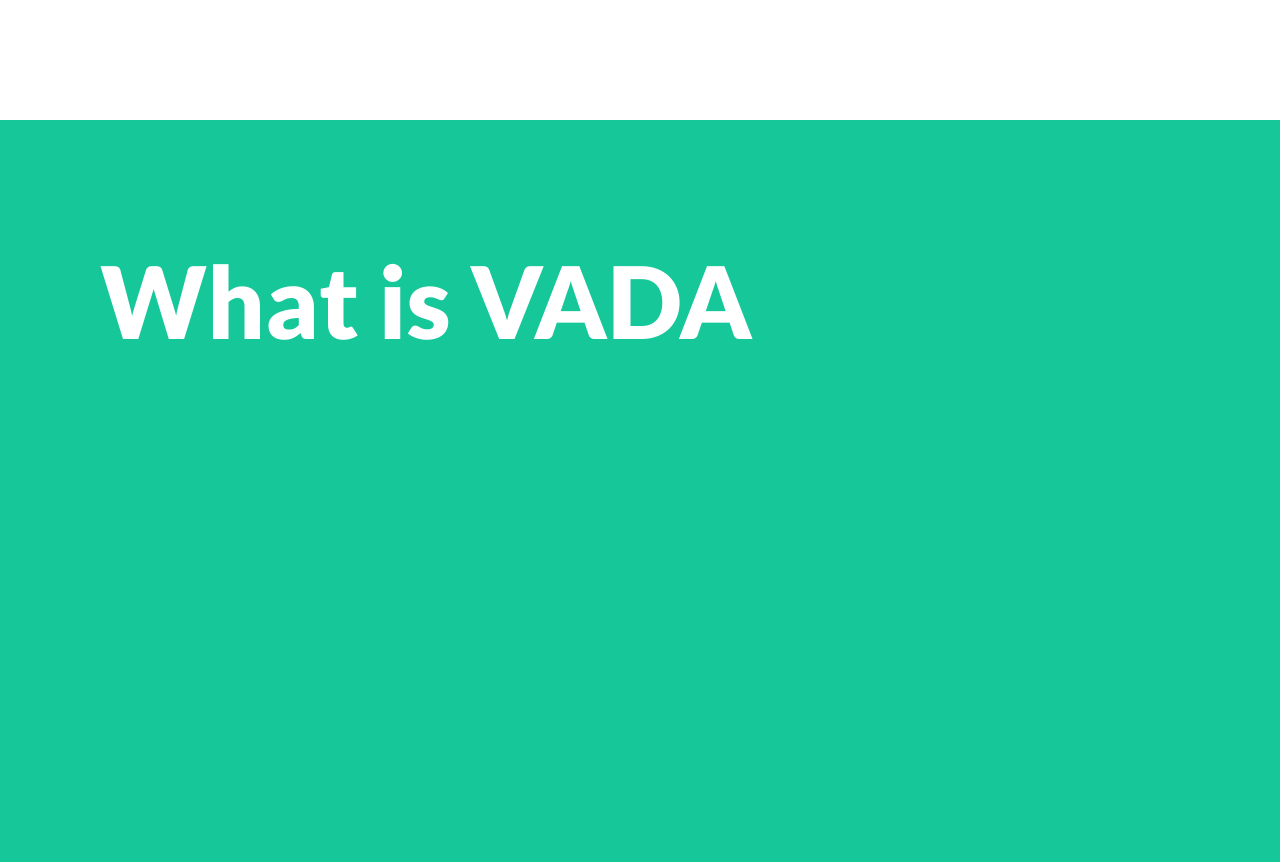
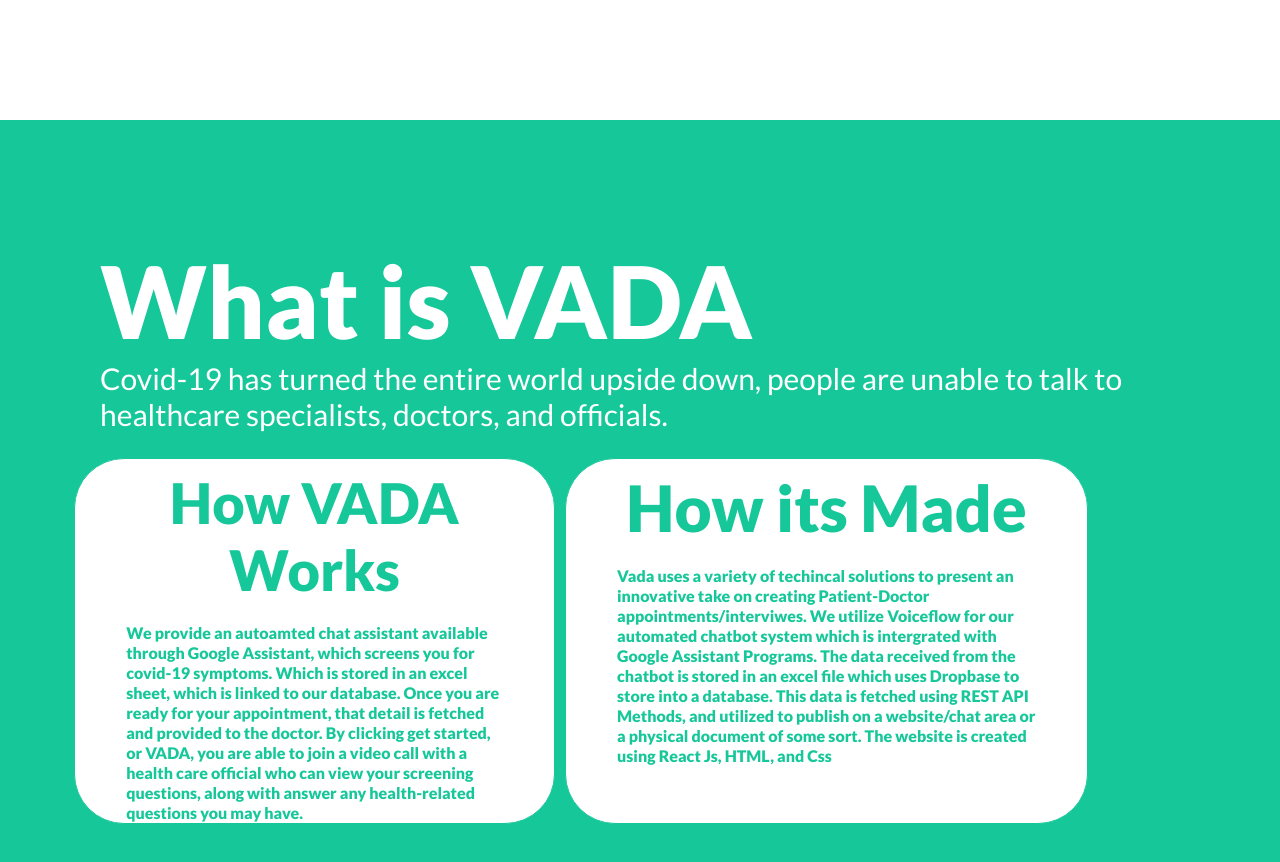
Before and after one commit to yaj-23/HackTheNorth2021, a React (Create React App) app: page / in a window 1280 px wide. Shown: the part 680-1542 px from the top of the page. Built offline with nearby package versions, Linux system fonts and the light colour scheme.

Commit message:
about_completed

```diff
--- a/public/index.html
+++ b/public/index.html
@@ -26,7 +26,7 @@
       work correctly both with client-side routing and a non-root public URL.
       Learn how to configure a non-root public URL by running `npm run build`.
     -->
-    <title>React App</title>
+    <title>VADA Remote Medical</title>
   </head>
   <body>
     <noscript>You need to enable JavaScript to run this app.</noscript>
--- a/src/components/About.css
+++ b/src/components/About.css
@@ -3,12 +3,16 @@
   height: 100vh;
   width: 100%;
   display: flex;
-  flex-direction: row;
+  flex-direction: column;
   background-color: #16c79a;
   object-fit: contain;
   z-index: -1;
 }
-
+.text {
+  flex-direction: row;
+  justify-content: flex-end;
+  margin-right: 100px;
+}
 .header_about {
   color: #ffffff;
   font-size: 100px;
@@ -16,6 +20,56 @@
   font-weight: 900;
   margin-top: 120px;
   margin-left: 100px;
+}
+
+.cards {
+  height: min-content;
+  display: flex;
+  margin-top: 2%;
+  width: 80%;
+  flex-direction: row;
+  margin-left: 5%;
+  margin-right: 10%;
+}
+
+.what_card {
+  flex-direction: column;
+  margin-left: 10px;
+  background-color: #ffffff;
+  padding-left: 5%;
+  padding-right: 5%;
+  border: #16c79a 1px solid;
+  border-radius: 50px;
+}
+
+.header_about2 {
+  padding-bottom: 20px;
+  padding-top: 10px;
+  color: #16c79a;
+  font-size: 4rem;
+  font-family: "Lato", sans-serif;
+  font-weight: 900;
+  text-align: center;
+}
+
+.header_about2-1 {
+  padding-bottom: 20px;
+  padding-top: 10px;
+  color: #16c79a;
+  font-size: 3.5rem;
+  font-family: "Lato", sans-serif;
+  font-weight: 900;
+  text-align: center;
+}
+
+.header_about3 {
+  padding-top: 50px;
+  color: #16c79a;
+  font-size: 1rem;
+  font-family: "Lato", sans-serif;
+  font-weight: 600;
+  align-self: center;
+  padding-bottom: 10px;
 }
 
 .header_about1 {
--- a/src/components/About.js
+++ b/src/components/About.js
@@ -1,5 +1,4 @@
 import React from 'react';
-
 import './About.css';
 
 
@@ -11,10 +10,24 @@
             <div className='about-container' id='about'>
                 <div className='text'>
                     <h1 className="header_about">What is VADA</h1>
-                    <p className="header_about1"></p>
+                    <p className="header_about1">Covid-19 has turned the entire world upside down, people are unable to talk to healthcare specialists, doctors, and officials.</p>
+                </div>
+
+                <div className='cards'>
+                    <div className='what_card'>
+                        <h1 className='header_about2-1'>How VADA Works</h1>
+                        <p1 className='header_about3'>We provide an autoamted chat assistant available through Google Assistant, which screens you for covid-19 symptoms. Which is stored in an excel sheet, which is linked to our database. Once you are ready for your appointment, that detail is fetched and provided to the doctor. By clicking get started, or VADA, you are able to join a video call with a health care official who can view your screening questions, along with answer any health-related questions you may have.</p1>
+
+
+                    </div>
+
+                    <div className='what_card'>
+                        <h1 className='header_about2'>How its Made</h1>
+                        <p1 className='header_about3'>Vada uses a variety of techincal solutions to present an innovative take on creating Patient-Doctor appointments/interviwes. We utilize Voiceflow for our automated chatbot system which is intergrated with Google Assistant Programs. The data received from the chatbot is stored in an excel file which uses Dropbase to store into a database. This data is fetched using REST API Methods, and utilized to publish on a website/chat area or a physical document of some sort. The website is created using React Js, HTML, and Css</p1>
+                    </div>
+
 
                 </div>
-
 
             </div>
         </>
--- a/src/components/Hero.js
+++ b/src/components/Hero.js
@@ -2,7 +2,7 @@
 import {Link} from 'react-scroll';
 import lottie from 'lottie-web';
 import './Hero.css';
- import {Button} from './Button.js';
+import {Button} from './Button.js';
 
 function Hero() {
 
```
Also changed, not shown: 1 other file (tests, documents, lock files or other folders).
